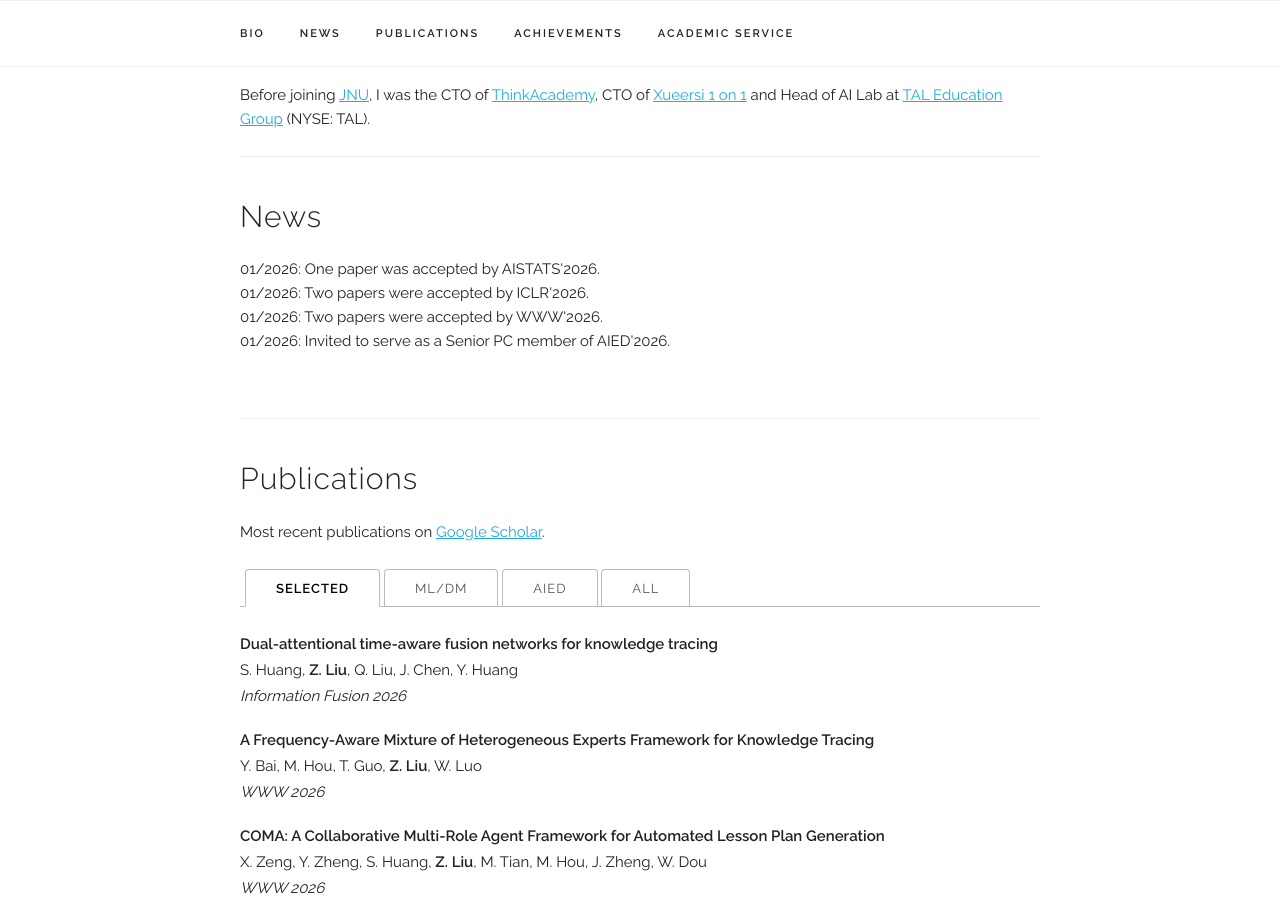
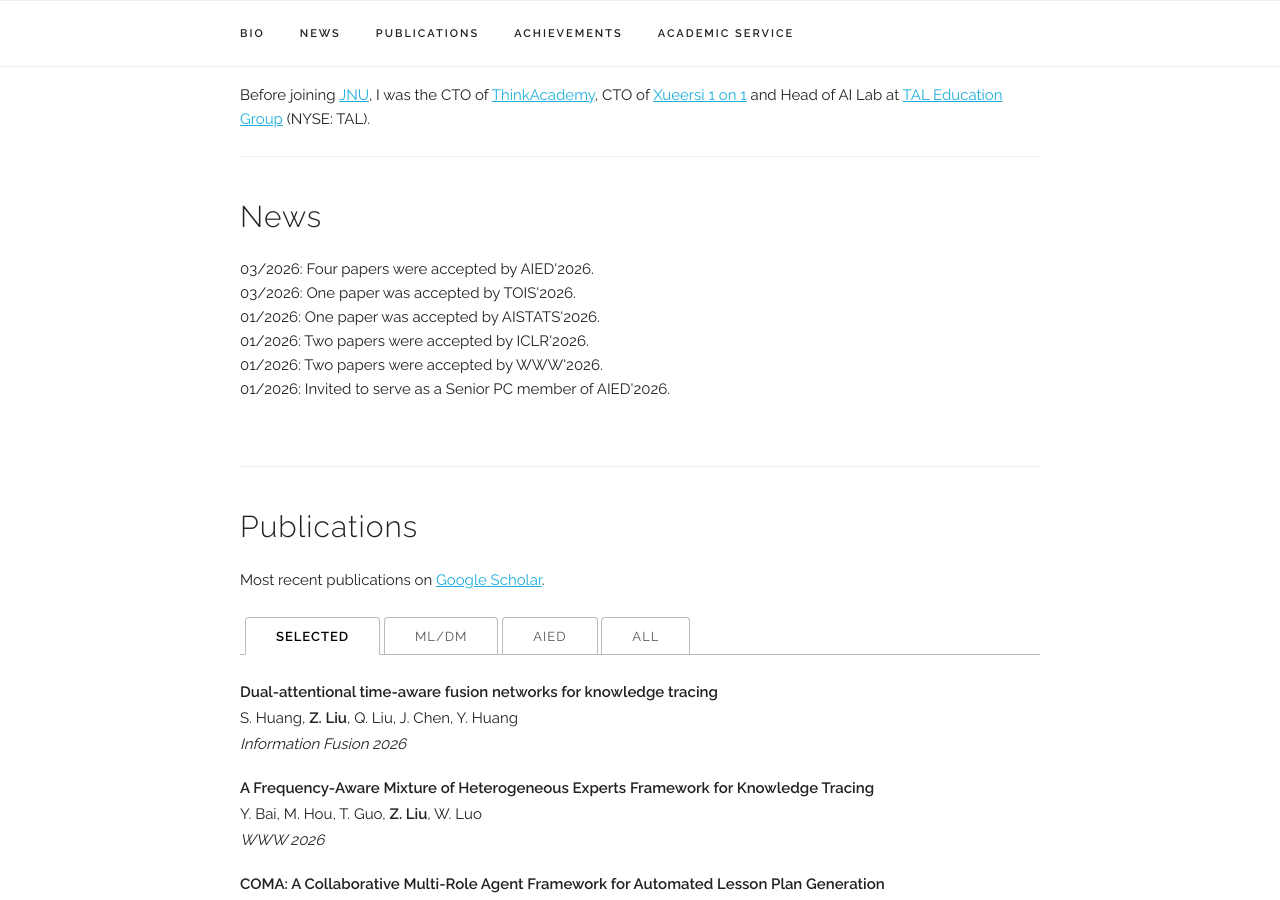
Before and after one commit to zitaoliu/zitaoliu.github.io, a Jekyll site: the page built from index.html, in a window 1280 px wide and 900 px high, scrolled down 552 px. Built offline with Jekyll 4.4.1, drawn with Linux system fonts in a browser that asks for light colours; some web fonts are replaced.

Commit message:
add news

```diff
--- a/_data/news.yaml
+++ b/_data/news.yaml
@@ -1,4 +1,10 @@
 news:
+
+  - title: "Four papers were accepted by AIED'2026."
+    date: "03/2026"
+
+  - title: "One paper was accepted by TOIS'2026."
+    date: "03/2026"
 
   - title: "One paper was accepted by AISTATS'2026."
     date: "01/2026"
```
